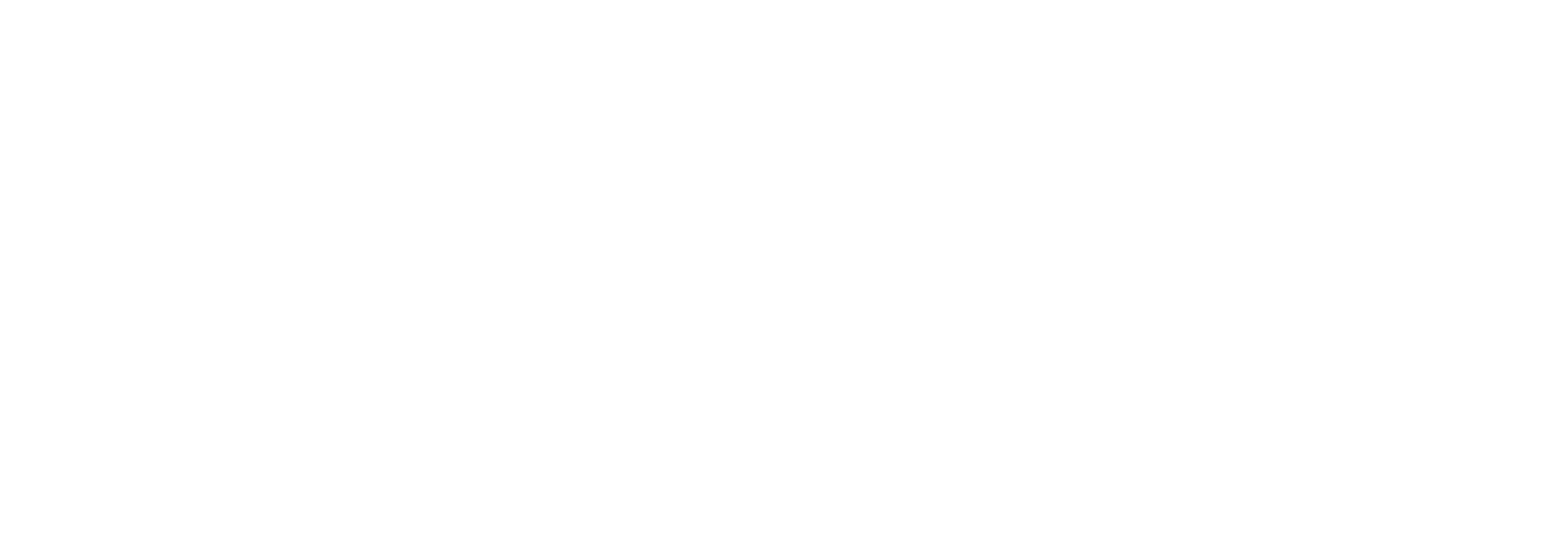
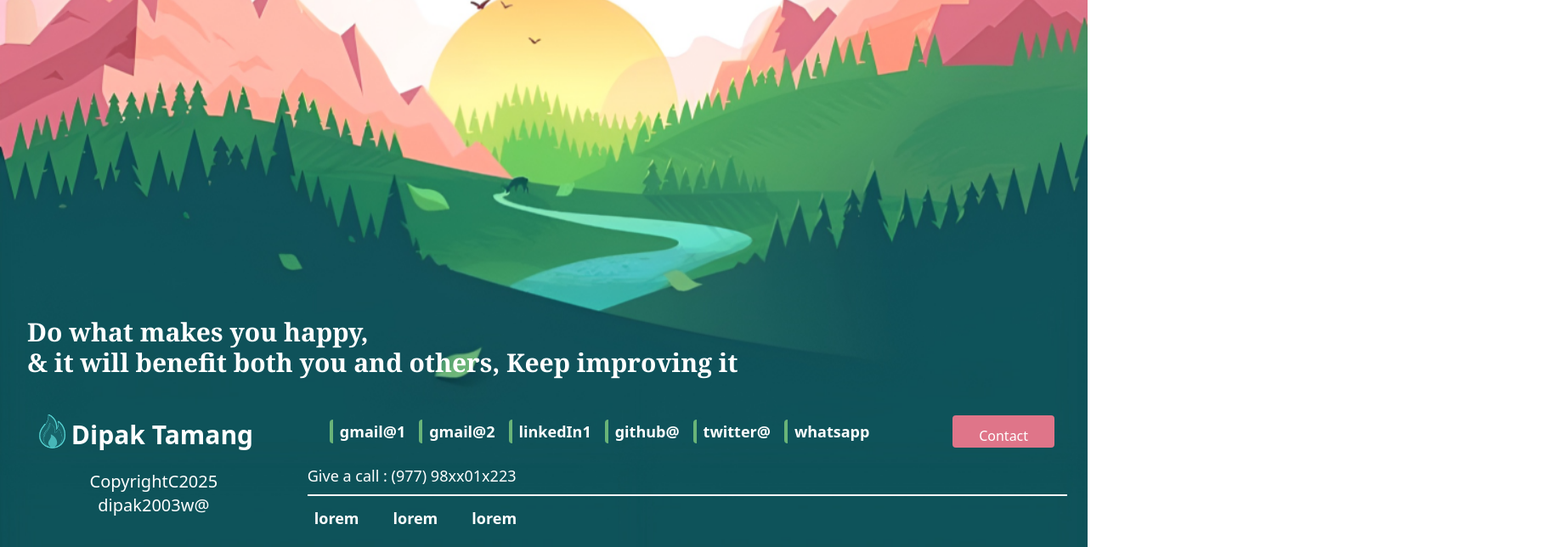
Before and after one commit to dipak-w2003/portfolio-w, a React (Vite) app: page / in a window 1280 px wide. Shown: the part 2491-3135 px from the top of the page at 85% size, 1836 px wide, since content can reach past the window. Before the commit the page ends 2335 px from the top, so only its background shows below. Built offline with nearby package versions, Linux system fonts and the light colour scheme.

Commit message:
Home Lagging Optimized (lazy)

```diff
--- /dev/null
+++ b/src/Components/Pages/Footer/Footer1.tsx
@@ -0,0 +1,111 @@
+import React from "react";
+import footer1IMG from "./Assets/imgs/footer1.png";
+import fireIMG from "./Assets/imgs/Fire.png";
+const Footer1: React.FC = () => {
+  return (
+    <footer
+      className={`after-nav-h  w-full relative flex flex-col items-start justify-end text-white`}
+    >
+      <img
+        src={footer1IMG}
+        alt=""
+        className="h-full w-full absolute -z-1 top-0 object-cover"
+      />
+
+      <section className="footer-down-contents relative  h-fit w-full flex py-5  gap-2 flex-col">
+        <FooterDownContent_Header />
+        <FooterDownContent_Top />
+        <FooterDownContent_Bottom />
+      </section>
+    </footer>
+  );
+};
+
+export default Footer1;
+
+/*
+@ Footer Components will be used separately due to complex design pattern
+*/
+function FooterDownContent_Header() {
+  return (
+    <header
+      id="fdc-header"
+      className="  w-full h-fit  text-4xl xxs:hidden sm:block sm:text-xl sm:p-8 lg:text-2xl xl:text-3xl 2xl:text-4xl font-serif font-bold"
+    >
+      <h4>Do what makes you happy,</h4>
+      <h4>& it will benefit both you and others, Keep improving it</h4>
+    </header>
+  );
+}
+function FooterDownContent_Top() {
+  return (
+    <div
+      id="fdc-top"
+      className="  w-full h-fit flex justify-around items-center xxs:flex-col gap-3 md:flex-row "
+    >
+      <h4 className="text-2xl  flex items-center w-fit    ">
+        <img src={fireIMG} alt="fire-img" className="object-contain" />
+        <b className="mt-2 md:text-lg lg:text-3xl">Dipak Tamang</b>
+      </h4>
+
+      {/* Links */}
+      <span className="flex justify-evenly w-2/4 xxs:w-full md:w-fit flex-wrap gap-2 items-center ">
+        {[
+          "gmail@1",
+          "gmail@2",
+          "linkedIn1",
+          "github@",
+          "twitter@",
+          "whatsapp",
+        ].map((e) => {
+          return (
+            <a
+              href={`#${e}`}
+              className="  px-2 border-l-[#69B478] border-l-4 h-fit  rounded font-semibold text-lg xxs:text-sm xl:text-lg"
+            >
+              {e}
+            </a>
+          );
+        })}
+      </span>
+      <button className="bg-[#DF7589] px-6 py-3 rounded border-none xxs:hidden lg:block">
+        Contact
+      </button>
+    </div>
+  );
+}
+function FooterDownContent_Bottom() {
+  return (
+    <div
+      id="fdc-bottom"
+      className="  w-full h-fit  flex items-center justify-around  "
+    >
+      <span
+        id="fdcb-l"
+        className="text-xl xxs:w-ful md:w-1/4 *:text-center md:ml-6"
+      >
+        <h4 className="">CopyrightC2025</h4>
+        <h4 className="">dipak2003w@</h4>
+      </span>
+
+      <span
+        id="fdcb-r"
+        className=" flex flex-col gap-2 w-3/4 h-fit  md:px-6 xxs:hidden md:flex"
+      >
+        <h3 className="text-lg border-b-2 border-b-white w-full py-2">
+          Give a call : (977) 98xx01x223
+        </h3>
+
+        <div className="flex gap-10 mt-1 ml-2">
+          {[1, 2, 3].map((e) => {
+            return (
+              <b key={e + "99"} className="text-lg">
+                lorem
+              </b>
+            );
+          })}
+        </div>
+      </span>
+    </div>
+  );
+}
--- a/src/Components/Pages/Home/HomeBlogPage.tsx
+++ b/src/Components/Pages/Home/HomeBlogPage.tsx
@@ -21,7 +21,7 @@
     <main
       data-reveal
       ref={homeAboutRef}
-      className={` bg-[#ADC6E5] after-nav-h flex flex-col items-center justify-center gap-4 relative `}
+      className={` bg-[#ADC6E5] h-[100vh] flex flex-col items-center justify-center gap-4 relative `}
     >
       {/* ? Blog Marquee */}
       <BlogsMarquee />
--- a/src/Components/Pages/Home/HomePage.tsx
+++ b/src/Components/Pages/Home/HomePage.tsx
@@ -1,18 +1,22 @@
-import React from "react";
+import React, { lazy, Suspense } from "react";
 import LayOutWithNavBar from "../NavBar/LayoutWithNavBar";
-import HomeLandingPage from "./HomeLandingPage";
-import HomeAboutPage from "./HomeAboutPage";
-import HomeBlogPage from "./HomeBlogPage";
 
-const HomePage = () => {
+// Lazy load components
+const HomeLandingPage = lazy(() => import("./HomeLandingPage"));
+const HomeAboutPage = lazy(() => import("./HomeAboutPage"));
+const HomeBlogPage = lazy(() => import("./HomeBlogPage"));
+const Footer1 = lazy(() => import("../Footer/Footer1"));
+
+const HomePage: React.FC = () => {
   return (
-    <React.Fragment>
-      <LayOutWithNavBar>
+    <LayOutWithNavBar>
+      <Suspense fallback={<div>Loading...</div>}>
         <HomeLandingPage />
         <HomeAboutPage />
         <HomeBlogPage />
-      </LayOutWithNavBar>
-    </React.Fragment>
+        <Footer1 />
+      </Suspense>
+    </LayOutWithNavBar>
   );
 };
 
```
Also changed, not shown: src/Components/Pages/Footer/Assets/imgs/Fire.png (added), src/Components/Pages/Footer/Assets/imgs/footer1.png (added).
